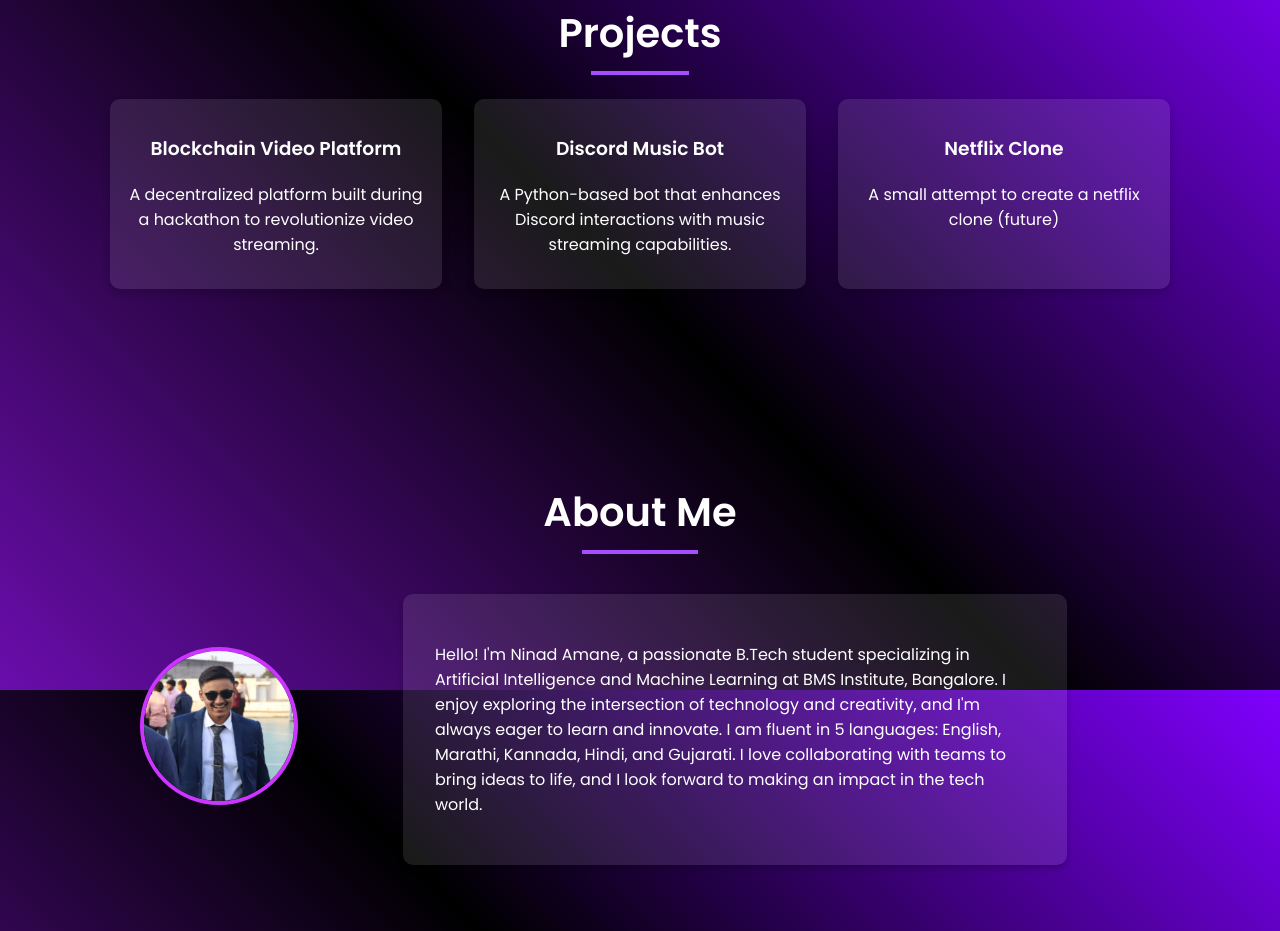
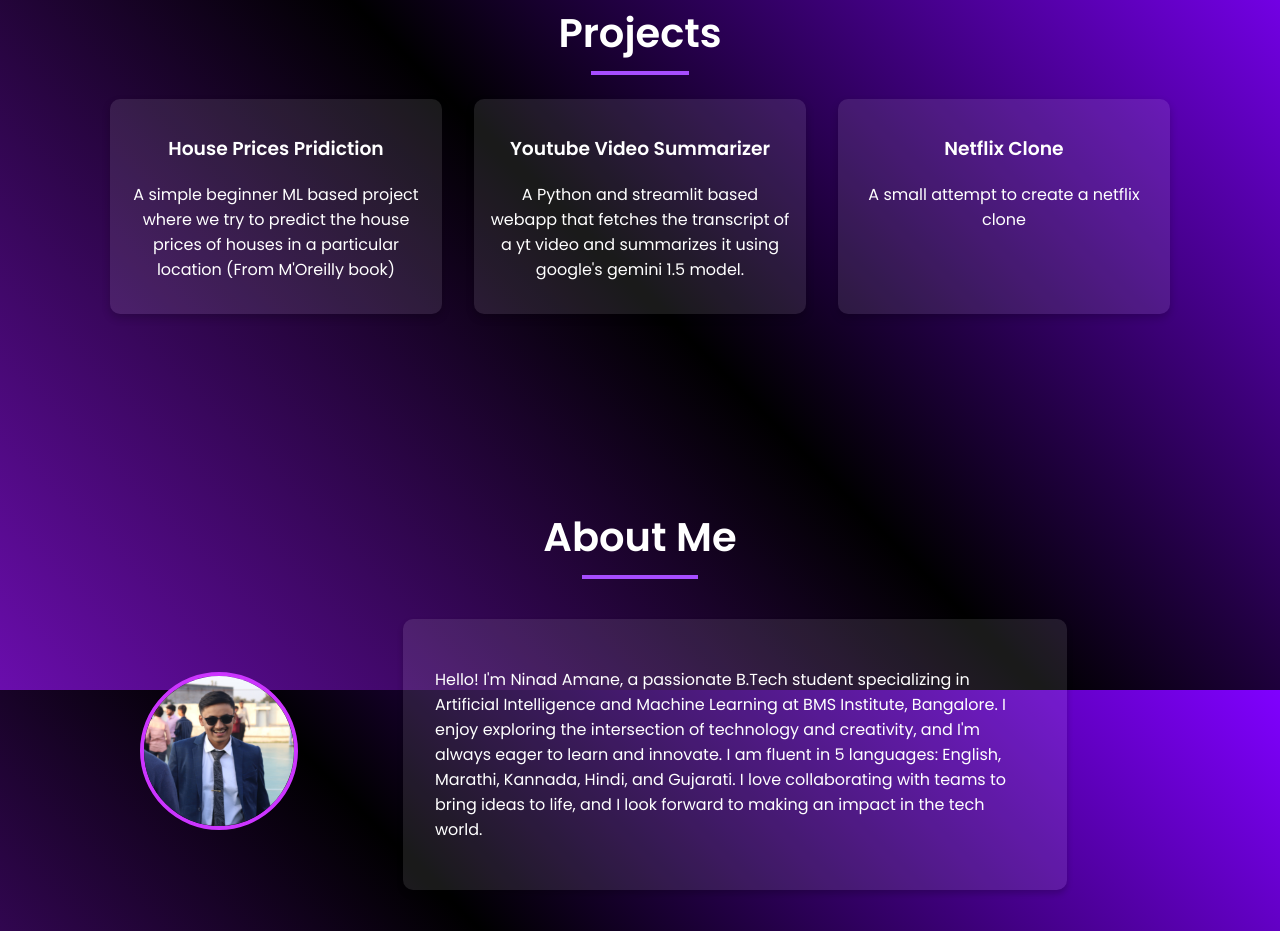
Before and after one commit to NinadAmane/my-portfolio, a plain HTML site: page index.html in a window 1280 px wide. Shown: the part 910-1841 px from the top of the page. Drawn offline with Linux system fonts and the light colour scheme.

Commit message:
Updated index.html
Added yt-summarizer project to the project cards

```diff
--- a/index.html
+++ b/index.html
@@ -334,24 +334,22 @@
       <h2>Projects</h2>
       <div class="projects">
         <div class="project-card">
-          <a href="https://www.amazon.in/">
-            <h3>Blockchain Video Platform</h3>
+
+            <h3>House Prices Pridiction</h3>
             <p>
-              A decentralized platform built during a hackathon to revolutionize
-              video streaming.
+              A simple beginner ML based project where we try to predict the house prices of houses in a particular location (From M'Oreilly book)
             </p>
           </a>
         </div>
         <div class="project-card">
-          <h3>Discord Music Bot</h3>
+          <h3>Youtube Video Summarizer</h3>
           <p>
-            A Python-based bot that enhances Discord interactions with music
-            streaming capabilities.
+            A Python and streamlit based webapp that fetches the transcript of a yt video and summarizes it using google's gemini 1.5 model.
           </p>
         </div>
         <div class="project-card">
           <h3>Netflix Clone</h3>
-          <p>A small attempt to create a netflix clone (future)</p>
+          <p>A small attempt to create a netflix clone</p>
         </div>
       </div>
     </div>
```
